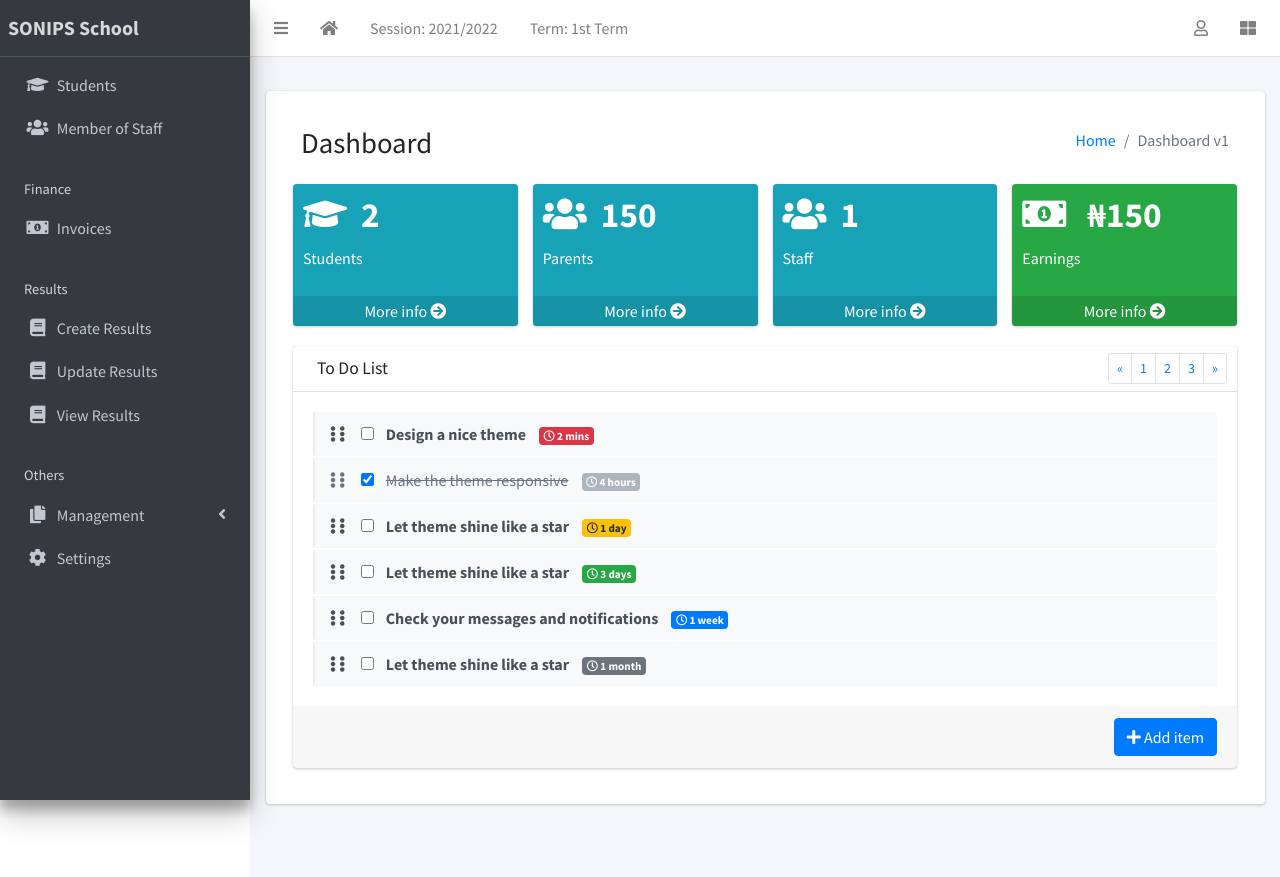
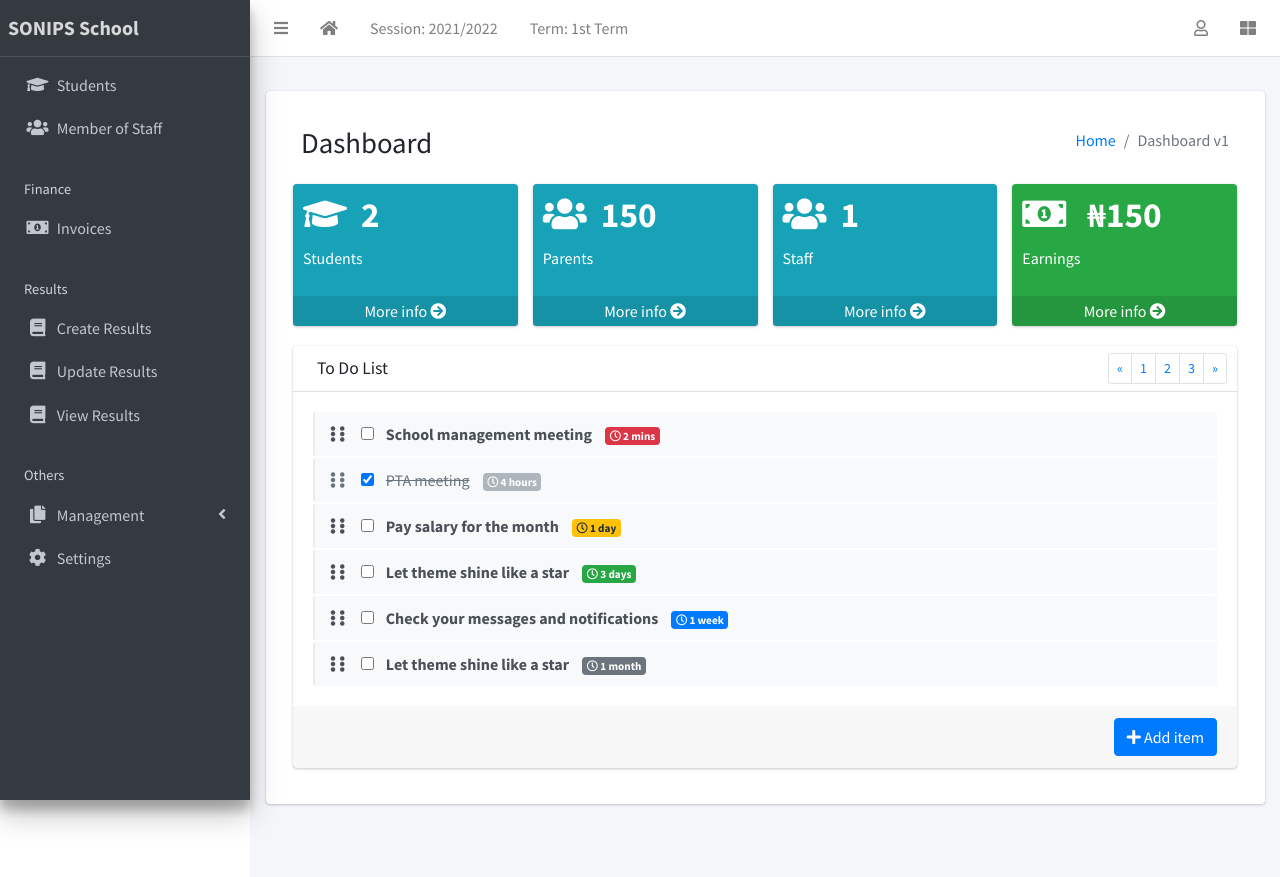
Before and after one commit to preciousimo/sonips_management_system, a Django app: page / in a window 1280 px wide. Run offline with Django 3.2, Linux system fonts and the light colour scheme; a user stored in the database is signed in; data comes from the database, SQL or seed files in the repository; both versions use the stored data as it was after the commit; some libraries are stand-ins or nearby versions.

Commit message:
Update dummy text

```diff
--- a/templates/index.html
+++ b/templates/index.html
@@ -117,7 +117,7 @@
                   <label for="todoCheck1"></label>
                 </div>
                 <!-- todo text -->
-                <span class="text">Design a nice theme</span>
+                <span class="text">School management meeting</span>
                 <!-- Emphasis label -->
                 <small class="badge badge-danger"><i class="far fa-clock"></i> 2 mins</small>
                 <!-- General tools such as edit or delete-->
@@ -135,7 +135,7 @@
                   <input type="checkbox" value="" name="todo2" id="todoCheck2" checked>
                   <label for="todoCheck2"></label>
                 </div>
-                <span class="text">Make the theme responsive</span>
+                <span class="text">PTA meeting</span>
                 <small class="badge badge-info"><i class="far fa-clock"></i> 4 hours</small>
                 <div class="tools">
                   <i class="fas fa-edit"></i>
@@ -151,7 +151,7 @@
                   <input type="checkbox" value="" name="todo3" id="todoCheck3">
                   <label for="todoCheck3"></label>
                 </div>
-                <span class="text">Let theme shine like a star</span>
+                <span class="text">Pay salary for the month</span>
                 <small class="badge badge-warning"><i class="far fa-clock"></i> 1 day</small>
                 <div class="tools">
                   <i class="fas fa-edit"></i>
```
Also changed, not shown: db.sqlite3.
